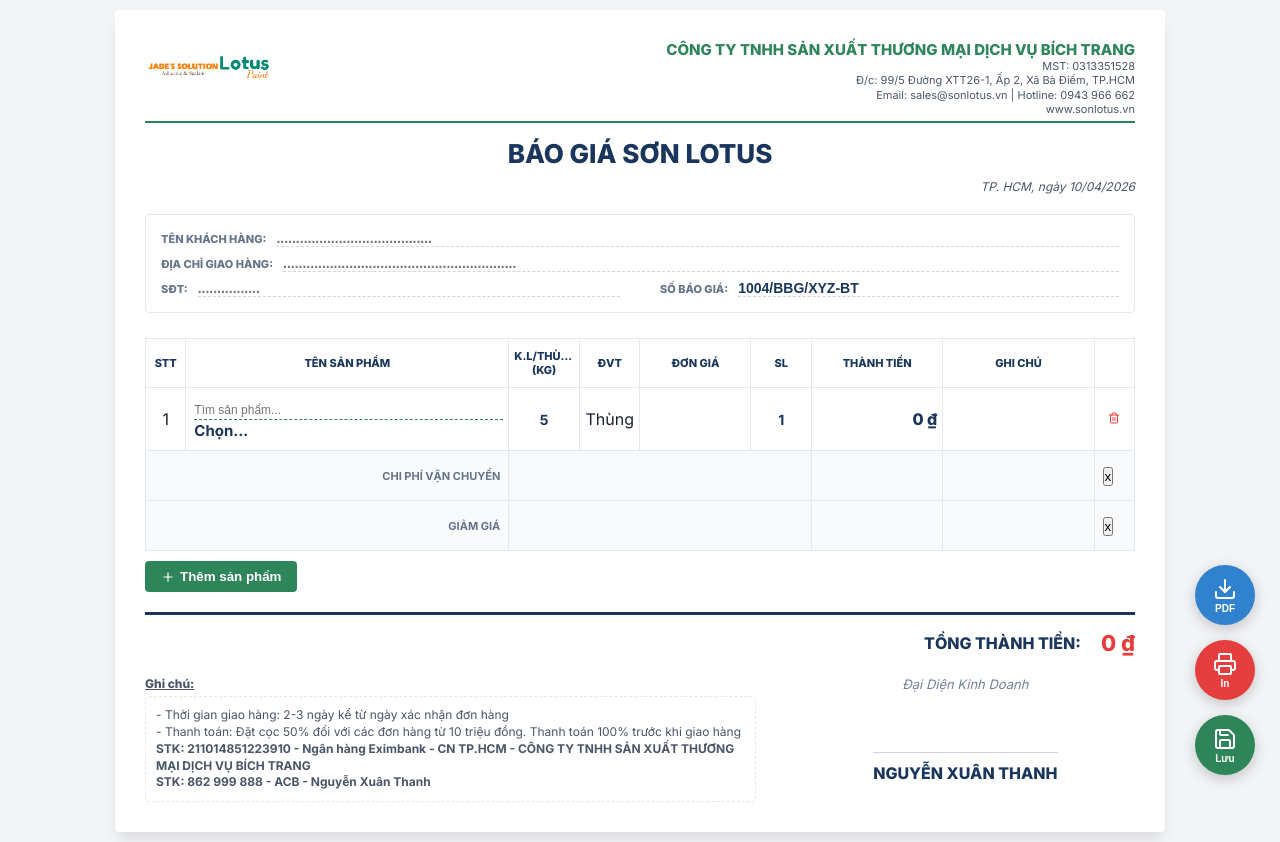
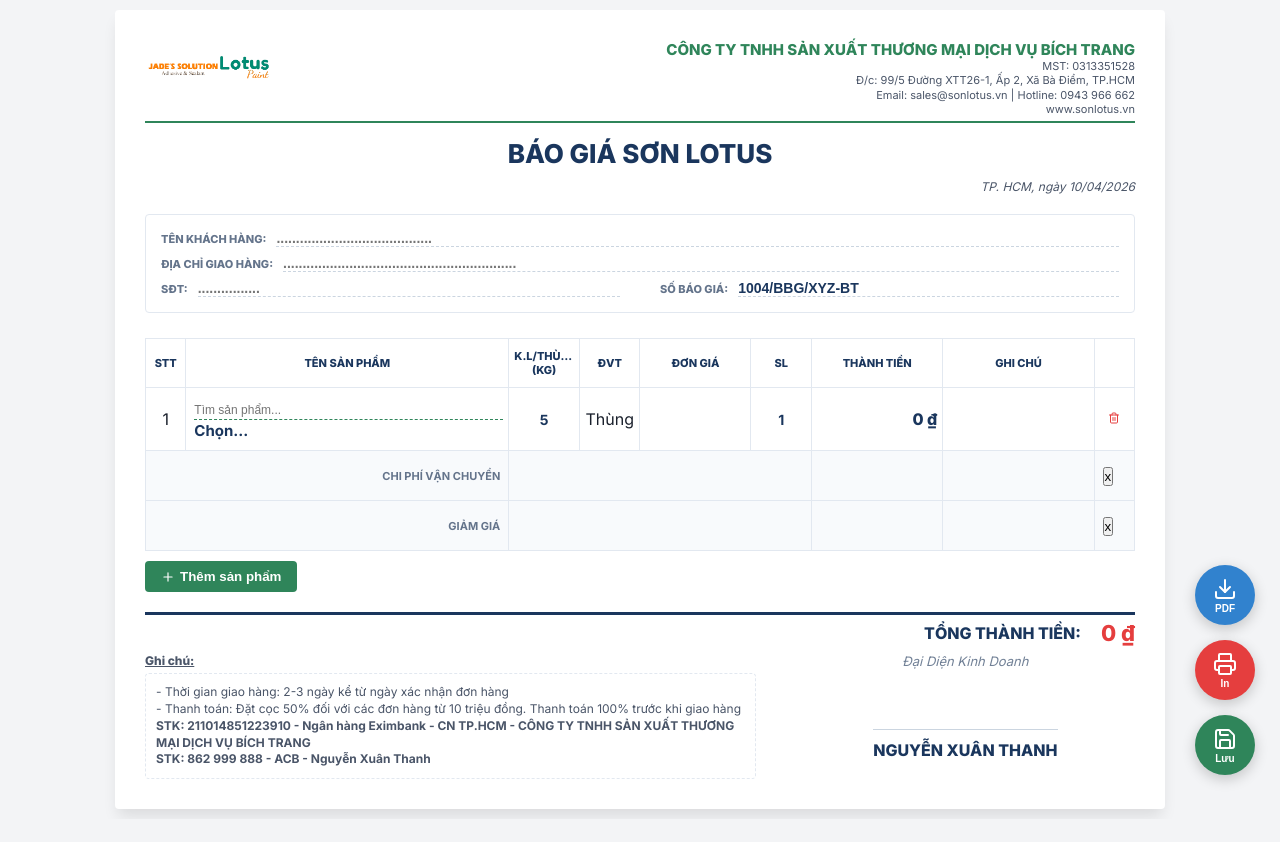
Before and after one commit to aicathanh/app-bao-gia-son, a React (Vite) app: page / in a window 1280 px wide. After the commit the page ends 819 px from the top, so only its background shows below. Built offline with nearby package versions, Linux system fonts and the light colour scheme.

Commit message:
Desktop fixes: Fixed size selection and pushed notes higher

```diff
--- a/src/components/DesktopApp.jsx
+++ b/src/components/DesktopApp.jsx
@@ -171,7 +171,11 @@
                                         </td>
                                         <td align="center">
                                             <div className="clean-input center">
-                                                {item.productId ? selectedProduct.p_prices[item.size] && item.size : (
+                                                {item.productId ? (
+                                                    <select className="clean-input center" value={item.size} onChange={(e) => updateItem(item.id, 'size', e.target.value)} style={{ textAlignLast: 'center' }}>
+                                                        {Object.keys(selectedProduct.p_prices).map(s => <option key={s} value={s}>{s}</option>)}
+                                                    </select>
+                                                ) : (
                                                     <input className="clean-input center" type="text" value={item.size} onChange={(e) => updateItem(item.id, 'size', e.target.value)} />
                                                 )}
                                             </div>
--- a/src/styles/index.css
+++ b/src/styles/index.css
@@ -165,15 +165,15 @@
   align-items: center;
   gap: 20px;
   border-top: 3px solid var(--primary);
-  padding: 15px 0;
-  margin-top: 10px;
+  padding: 5px 0;
+  margin-top: 5px;
 }
 
 .total-label { font-weight: 900; color: var(--primary); font-size: 16px; }
 .total-value { font-weight: 900; color: var(--danger); font-size: 22px; }
 
 /* Footer */
-.footer-section { display: grid; grid-template-columns: 1.8fr 1fr; gap: 40px; margin-top: 5px; }
+.footer-section { display: grid; grid-template-columns: 1.8fr 1fr; gap: 40px; margin-top: 2px; }
 .notes-container { font-size: 12px; color: #4a5568; }
 .notes-title { font-weight: 800; text-decoration: underline; margin-bottom: 5px; }
 .editable-notes { line-height: 1.4; outline: none; }
```
